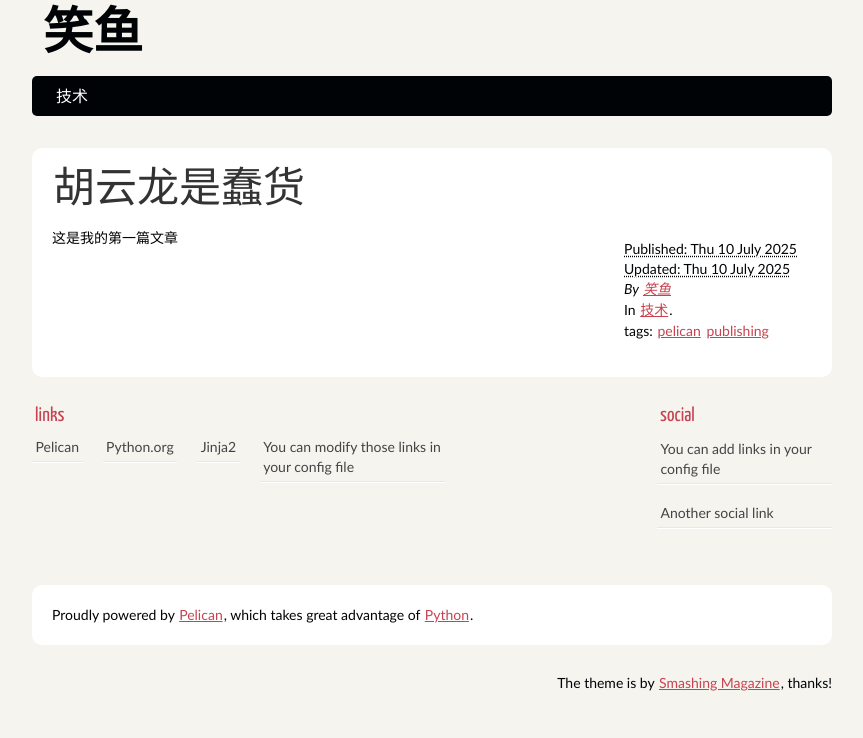
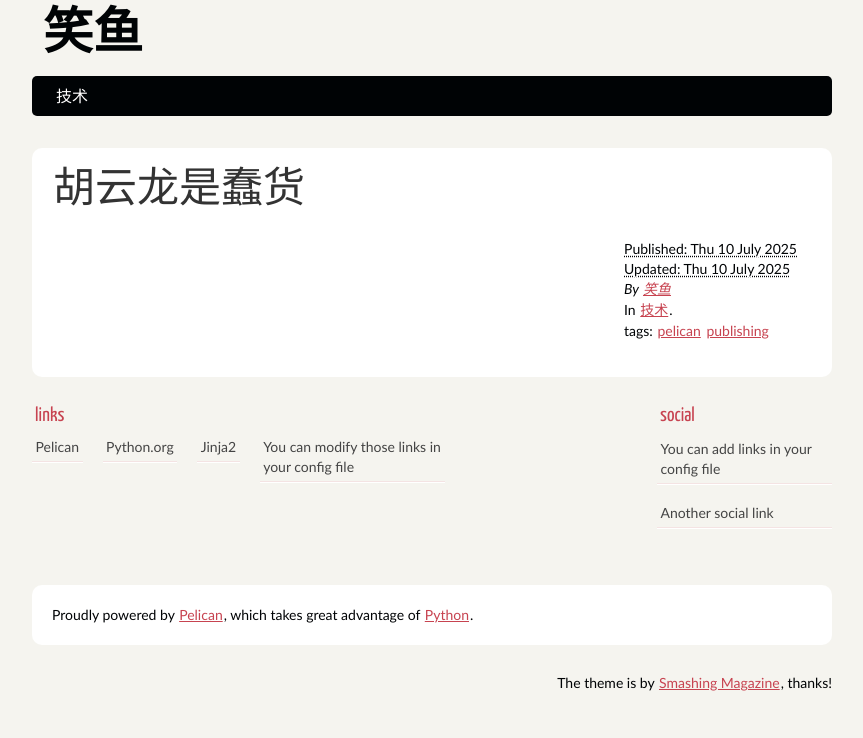
Before and after one commit to xiaoyu892/xiaoyu892.github.io, a plain HTML site: page index.html in a window 1280 px wide. Shown: the whole page, without its empty margins (208-1071 px from the left). Drawn offline with Linux system fonts and the light colour scheme; files whose address does not match are found by name.

Commit message:
Update article

```diff
--- a/index.html
+++ b/index.html
@@ -33,7 +33,7 @@
                 </address>
         <p>In <a href="/category/ji-zhu.html">技术</a>.</p>
 <p>tags: <a href="/tag/pelican.html">pelican</a> <a href="/tag/publishing.html">publishing</a> </p>
-</footer><!-- /.post-info --><p>这是我的第一篇文章</p>                    </article>
+</footer><!-- /.post-info -->                    </article>
                 </aside><!-- /#featured -->
                 <section id="extras" class="body">
                                 <div class="blogroll">
```
Also changed, not shown: author/xiao-yu.html (+1 -1 lines), category/ji-zhu.html (+1 -1 lines), my-super-post.html (+1 -2 lines), tag/pelican.html (+1 -1 lines), tag/publishing.html (+1 -1 lines).
